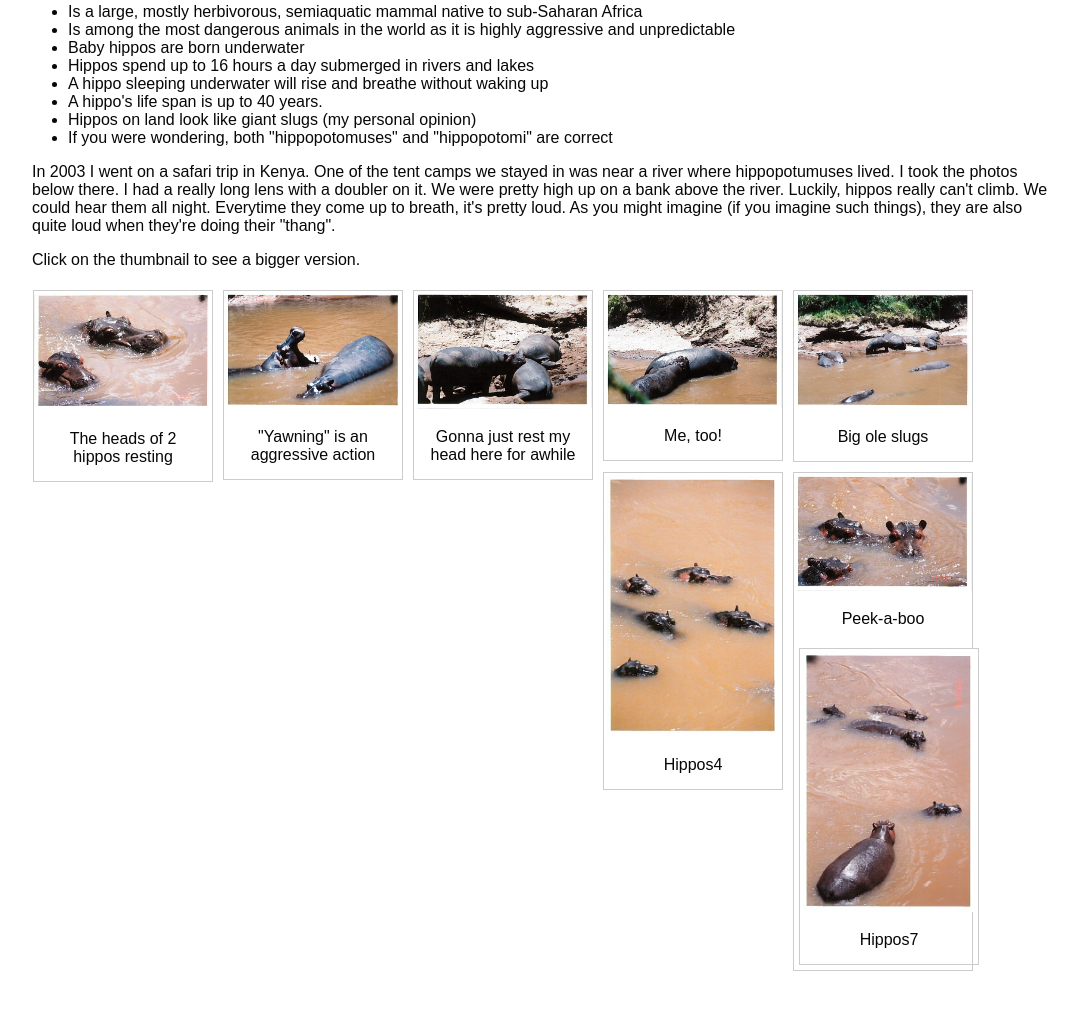
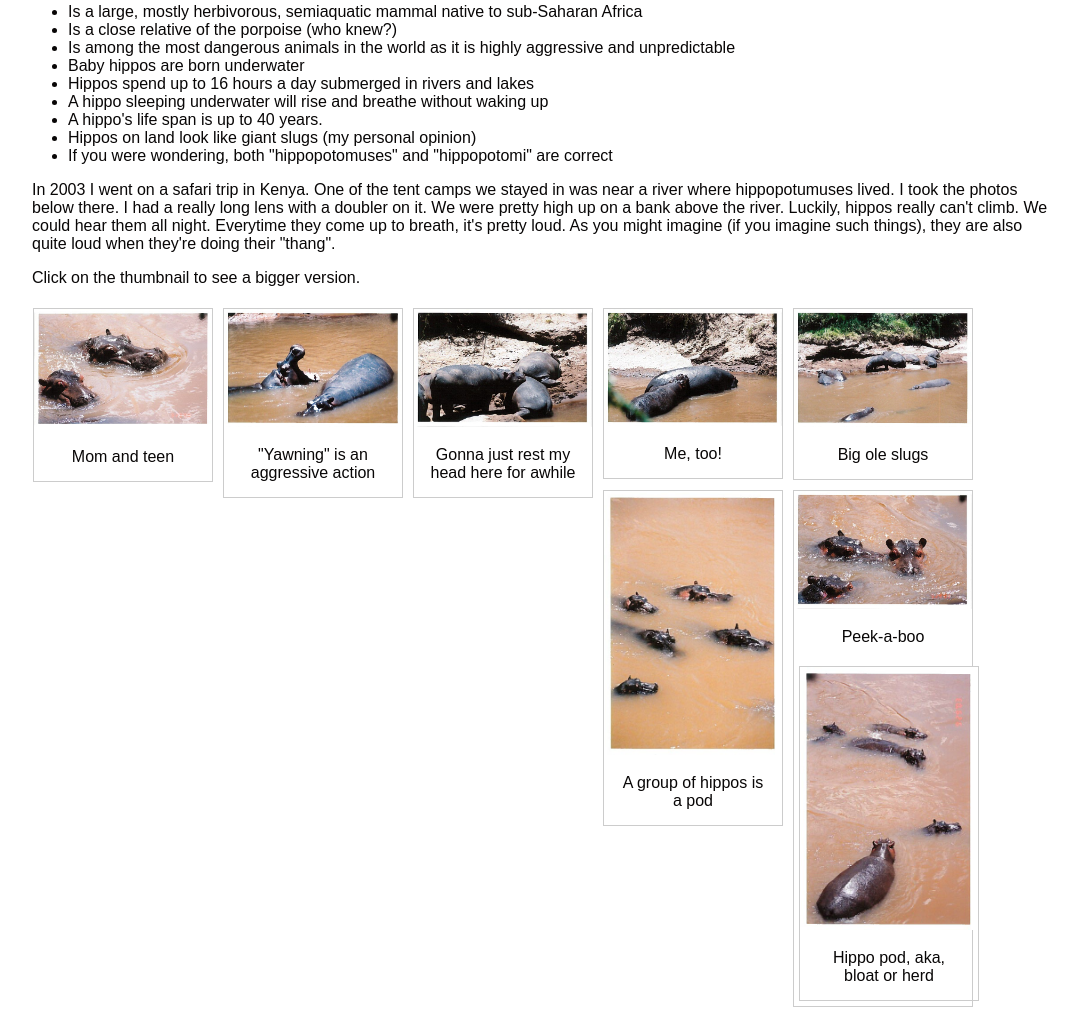
Before and after one commit to rmwalls/rmwalls.github.io, a plain HTML site: page Hippo.html in a window 1280 px wide. Shown: the part 461-1473 px from the top of the page, without its empty margins (100-1177 px from the left). Before the commit the page ends 1437 px from the top, so only its background shows below. Drawn offline with Linux system fonts and the light colour scheme.

Commit message:
Hipposid_rsa

```diff
--- a/Hippo.html
+++ b/Hippo.html
@@ -18,7 +18,8 @@
 
 <h3>Hippo Facts From Around the Web</h3>
 <ul>
-	<li>Is a large, mostly herbivorous, semiaquatic mammal native to sub-Saharan Africa</li>
+  <li>Is a large, mostly herbivorous, semiaquatic mammal native to sub-Saharan Africa</li>
+  <li>Is a close relative of the porpoise (who knew?)</li>
 	<li>Is among the most dangerous animals in the world as it is highly aggressive and unpredictable</li>
 	<li>Baby hippos are born underwater</li>
 	<li>Hippos spend up to 16 hours a day submerged in rivers and lakes</li>
@@ -35,7 +36,7 @@
   <a href="assets/images/hippos1.jpg">
     <img src="assets/images/hippos1.jpg" alt="Hippos in the water">
   </a>
-  <div class="desc">The heads of 2 hippos resting</div>
+  <div class="desc">Mom and teen</div>
 </div>
 
 <div class="gallery">
@@ -71,7 +72,7 @@
   <a href="assets/images/hippos4.jpg">
     <img src="assets/images/hippos4.jpg" alt="Hippos4">
   </a>
-  <div class="desc">Hippos4</div>
+  <div class="desc">A group of hippos is a pod</div>
 </div>
 
 <div class="gallery">
@@ -86,7 +87,7 @@
   <a href="assets/images/hippos7.jpg">
     <img src="assets/images/hippos7.jpg" alt="Hippos7">
   </a>
-  <div class="desc">Hippos7</div>
+  <div class="desc">Hippo pod, aka, bloat or herd</div>
 </div>
 
 
```
